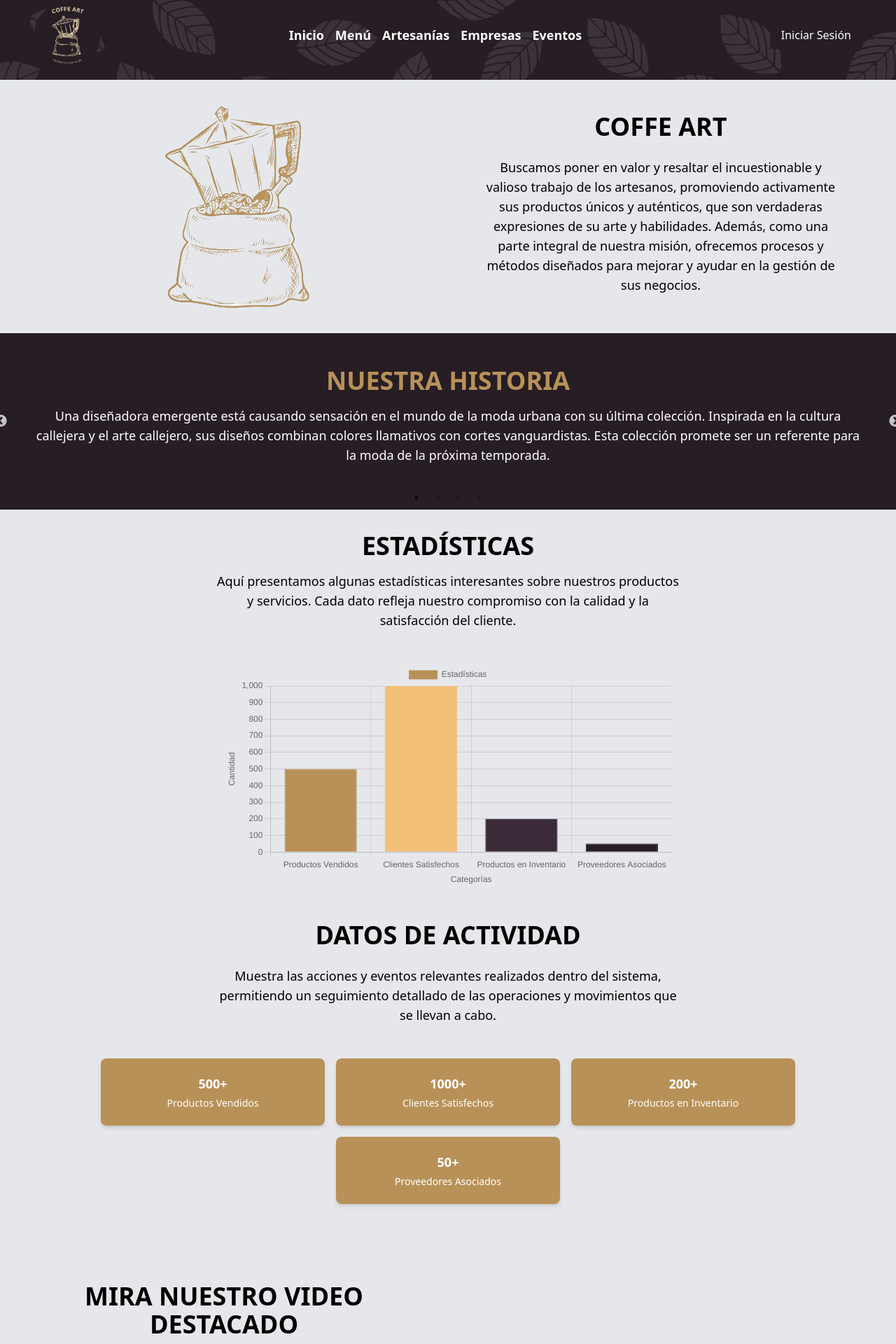
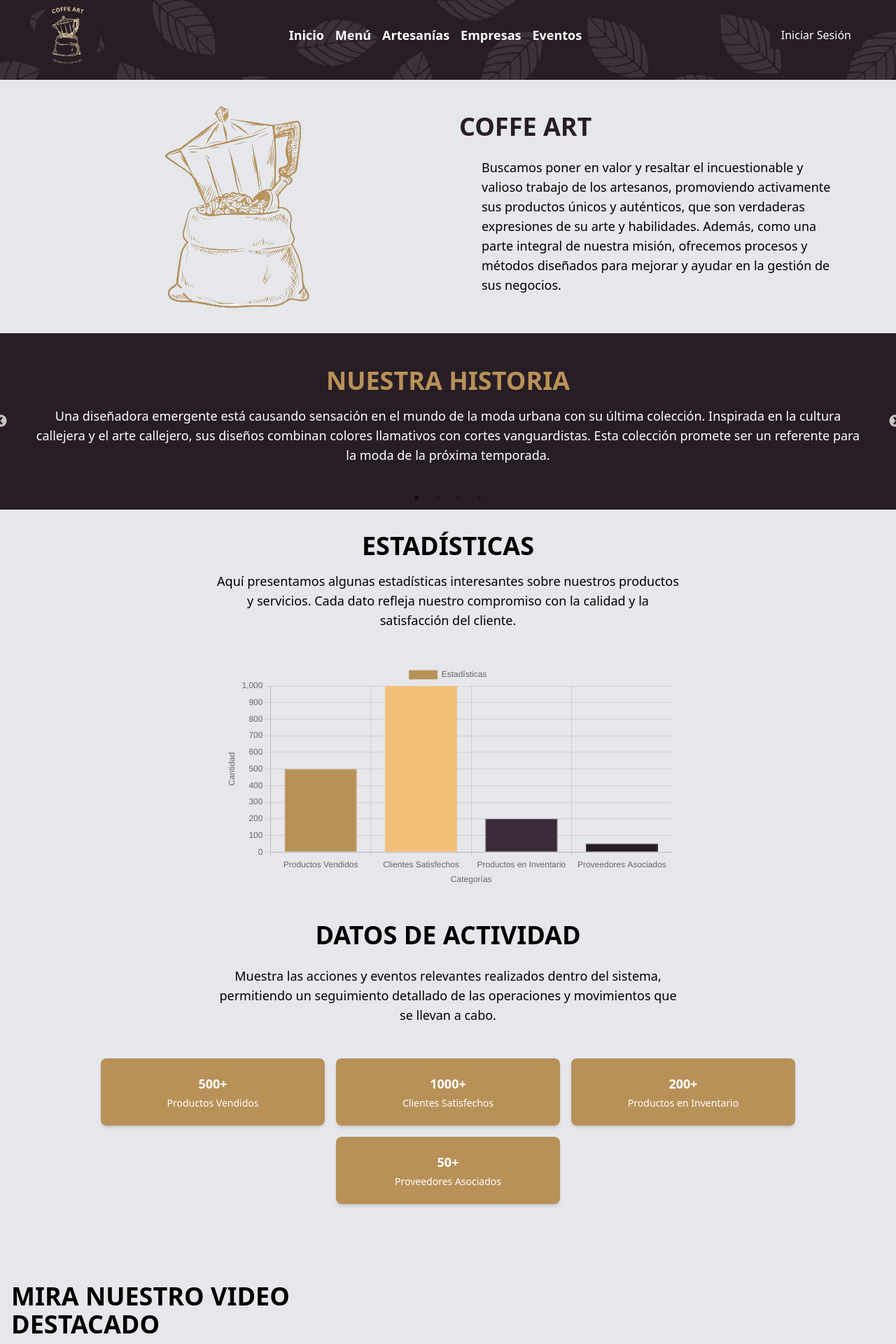
Before and after one commit to Coffe-Art/front-exp, a React (Vite) app: page / in a window 1280 px wide. Shown: the part 14-1934 px from the top of the page at 70% size. Built offline with nearby package versions, Linux system fonts and the light colour scheme; grey boxes are pictures that could not be loaded; what @mercadopago/sdk-react would draw is missing.

Commit message:
Update Main.jsx

```diff
--- a/src/components/Layouts/ForView/Main.jsx
+++ b/src/components/Layouts/ForView/Main.jsx
@@ -22,12 +22,12 @@ export const Main = () => {
           <img src={HeaderImage} alt="HeaderMain" className="block mx-auto max-w-full h-auto" />
         </div>
 
-        <div className="w-full md:w-1/2 flex flex-col justify-center items-center">
-          <div className="container mx-auto px-4 flex flex-col items-center">
-            <h1 className="text-2xl md:text-4xl font-bold mb-4 text-center">
+        <div className="w-full md:w-1/2 flex flex-col justify-center items-center md:items-start text-center md:text-left">
+          <div className="container mx-auto px-4">
+            <h1 className="text-2xl md:text-4xl font-bold mb-4 text-darkpurple">
               COFFE ART
             </h1>
-            <p className="text-sm md:text-lg text-center px-2 md:px-8 py-2 max-w-3xl">
+            <p className="text-sm md:text-lg px-2 md:px-8 py-2 max-w-3xl mx-auto">
               Buscamos poner en valor y resaltar el incuestionable y valioso trabajo de los artesanos, promoviendo activamente sus productos únicos y auténticos, que son verdaderas expresiones de su arte y habilidades. Además, como una parte integral de nuestra misión, ofrecemos procesos y métodos diseñados para mejorar y ayudar en la gestión de sus negocios.
             </p>
           </div>
@@ -53,7 +53,7 @@ export const Main = () => {
         <div className="container mx-auto px-4">
           <div className="flex flex-col md:flex-row items-center justify-between gap-8">
             <div className="md:w-1/2 flex flex-col items-center md:items-start text-center md:text-left">
-            <h1 className="text-black text-2xl md:text-4xl font-bold text-center mb-8">MIRA NUESTRO VIDEO DESTACADO</h1>
+              <h1 className="text-black text-2xl md:text-4xl font-bold mb-8">MIRA NUESTRO VIDEO DESTACADO</h1>
               <p className="text-black text-sm md:text-lg mb-6">
                 Te invitamos a conocer más sobre nuestra labor y los productos únicos que ofrecemos a través de este video destacado. Aquí, podrás ver cómo trabajamos para resaltar la habilidad de los artesanos y ofrecerles una plataforma para mostrar su arte al mundo. Además, si estás interesado en explorar más contenido relacionado con nuestra misión y productos, puedes visitar nuestra página en YouTube para más videos y actualizaciones.
               </p>
@@ -68,13 +68,14 @@ export const Main = () => {
             </div>
             <div className="md:w-1/2 flex justify-center">
               <iframe
-                width="560"
-                height="315"
+                width="100%"
+                height="auto"
                 src="https://www.youtube.com/embed/P7kEcYwBBsk"
                 title="Video destacado"
                 frameBorder="0"
                 allow="accelerometer; autoplay; clipboard-write; encrypted-media; gyroscope; picture-in-picture"
                 allowFullScreen
+                className="aspect-video"
               ></iframe>
             </div>
           </div>
```
